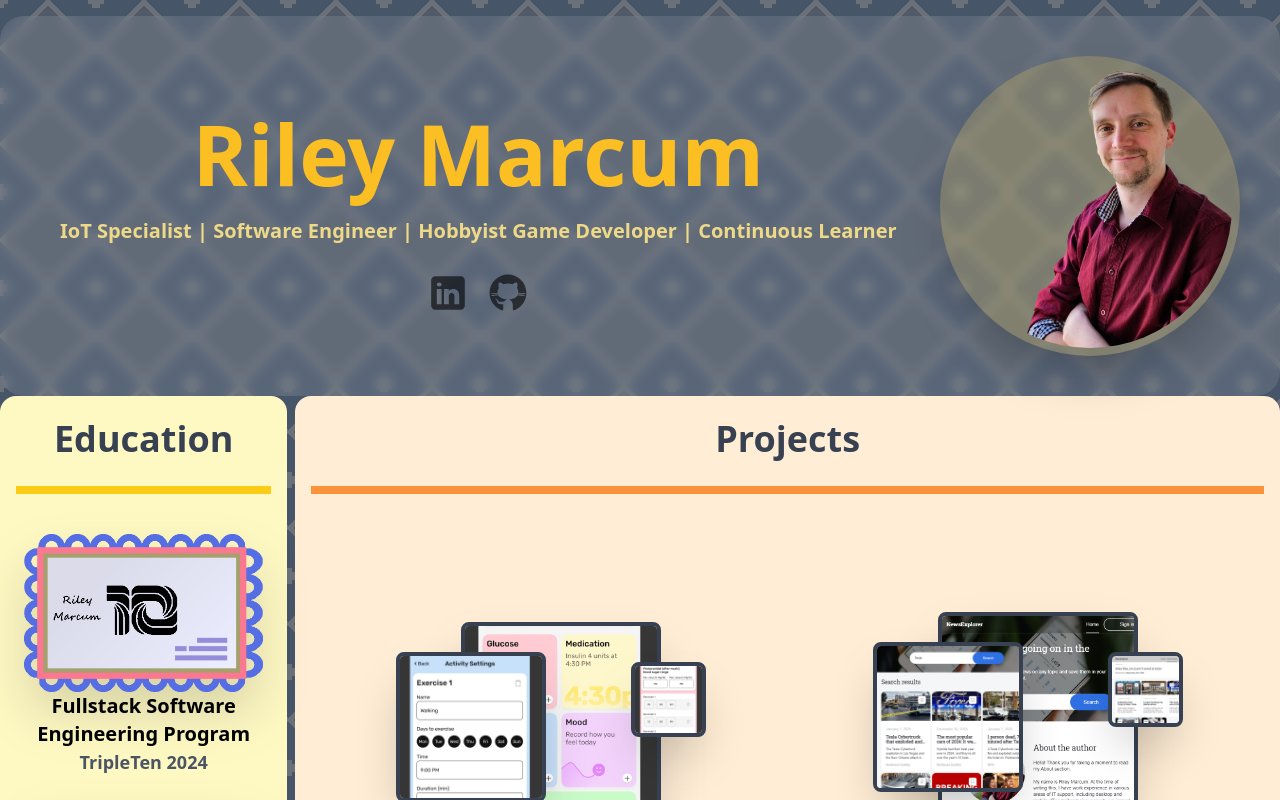
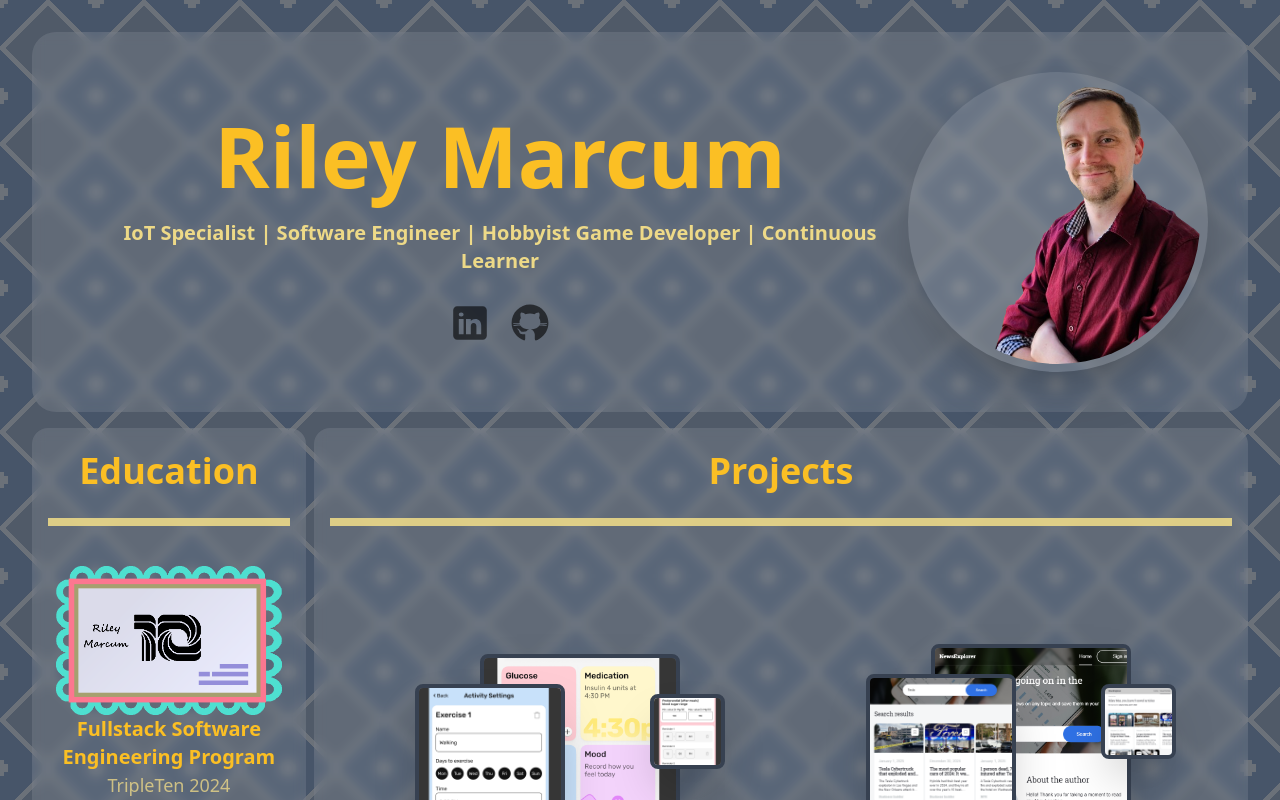
Before and after one commit to Aivaxela/portfolio, a React (Vite) app: page / in a window 1280 px wide. Shown: the top 800 px of the page. Built offline with nearby package versions, Linux system fonts and the light colour scheme.

Commit message:
adapted new style to remaining components

```diff
--- a/src/components/App.jsx
+++ b/src/components/App.jsx
@@ -6,11 +6,10 @@ import bg from "../assets/bg.svg";
 export function App() {
   return (
     <div
-      className="flex flex-col items-center min-h-screen "
+      className="flex flex-col items-center min-h-screen p-8"
       style={{ backgroundImage: `url(${bg})` }}
     >
       <Header />
-      {/* <Intro /> */}
       <Body />
     </div>
   );
--- a/src/components/Cluster.jsx
+++ b/src/components/Cluster.jsx
@@ -39,7 +39,7 @@ export function Cluster({
         />
       </a>
       <div className="flex flex-col items-center">
-        <h4 className="text-[20px] md:opacity-70 md:text-[30px] font-bold md:group-hover:opacity-100 duration-500">
+        <h4 className="text-[20px] md:text-[30px] font-bold text-amber-400">
           {name}
         </h4>
         <div className="flex gap-2 duration-500">
@@ -53,7 +53,7 @@ export function Cluster({
           ))}
         </div>
         <a
-          className="text-gray-500 text-sm pt-1 hover:text-pink-700 font-semibold duration-300"
+          className="text-slate-200 text-sm pt-1 hover:text-amber-400 font-semibold duration-300"
           href={repoLink}
           target="_blank"
           rel="noopener noreferrer"
--- a/src/components/Clusters.jsx
+++ b/src/components/Clusters.jsx
@@ -22,8 +22,8 @@ import tailwind from "../assets/skill-icons/tailwind.svg";
 
 export function Clusters() {
   return (
-    <div className="p-4 bg-orange-100 rounded-2xl">
-      <h3 className="text-[36px] border-b-8 border-orange-400 pb-5 mb-8 font-bold text-center text-gray-700">
+    <div className="p-4 bg-gradient-to-b backdrop-blur-[6px] bg-white/10 rounded-2xl">
+      <h3 className="text-[36px] border-b-8 border-amber-200/80 pb-5 mb-8 font-bold text-center text-amber-400">
         Projects
       </h3>
       <div className="grid grid-cols-1 lg:grid-cols-2 2xl:grid-cols-3">
--- a/src/components/Header.jsx
+++ b/src/components/Header.jsx
@@ -4,7 +4,7 @@ import github from "../assets/github.svg";
 
 export function Header() {
   return (
-    <header className="flex flex-col max-w-[1440px] items-center bg-gradient-to-b p-10 rounded-3xl mt-4 w-full backdrop-blur-[6px] bg-white/10">
+    <header className="flex flex-col max-w-[1440px] items-center bg-gradient-to-b p-10 rounded-3xl mb-4 w-full backdrop-blur-[6px] bg-white/10">
       <div className="flex flex-col gap-3 md:flex-row md:gap-0 justify-between w-full">
         <div className="flex flex-col justify-center items-center text-center ml-5">
           <h1 className="text-[48px] md:text-[84px] text-amber-400 font-bold">
@@ -24,7 +24,7 @@ export function Header() {
           </div>
         </div>
         <img
-          className="w-[200px] h-[200px] md:w-[300px] md:h-[300px] self-center rounded-full p-2 shadow-2xl bg-amber-300/20"
+          className="w-[200px] h-[200px] md:w-[300px] md:h-[300px] self-center rounded-full p-2 shadow-2xl bg-white/10"
           src={me}
           alt="portrait photo of Riley"
         />
--- a/src/components/Skill.jsx
+++ b/src/components/Skill.jsx
@@ -4,10 +4,12 @@ import ttCertImg from "../assets/tt-cert.png";
 export function Skill({ icon, title, issuer, date }) {
   return (
     <div className="flex flex-col gap-10">
-      <div className="flex flex-col items-center w-fit p-2 border-pink-200 rounded-3xl">
-        <img className="drop-shadow-2xl" src={icon} alt="certificate icon" />
-        <h4 className="font-semibold text-xl text-center">{title}</h4>
-        <p className="text-gray-600 text-lg font-semibold">{`${issuer} ${date}`}</p>
+      <div className="flex flex-col items-center w-fit p-2 rounded-3xl">
+        <img src={icon} alt="certificate icon" />
+        <h4 className="font-semibold text-xl text-center text-amber-400">
+          {title}
+        </h4>
+        <p className="text-amber-200/70 text-lg">{`${issuer} ${date}`}</p>
       </div>
     </div>
   );
--- a/src/components/SkillsBar.jsx
+++ b/src/components/SkillsBar.jsx
@@ -4,8 +4,8 @@ import ttCertImg from "../assets/tt-cert.png";
 
 export function SkillsBar() {
   return (
-    <div className="w-[300px] p-4 bg-yellow-100 rounded-2xl">
-      <h3 className="text-[36px] border-b-8 border-yellow-400 mb-8 pb-5 font-bold text-center text-gray-700">
+    <div className="w-[300px] p-4 bg-gradient-to-b backdrop-blur-[6px] bg-white/10 rounded-2xl">
+      <h3 className="text-[36px] border-b-8 border-amber-200/80 mb-8 pb-5 font-bold text-center text-amber-400">
         Education
       </h3>
       <div className="flex flex-col gap-2">
```
Also changed, not shown: src/assets/tt-cert.png, src/assets/udemy-cert.png.
